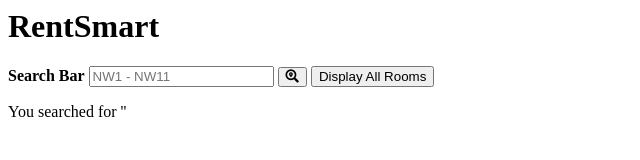
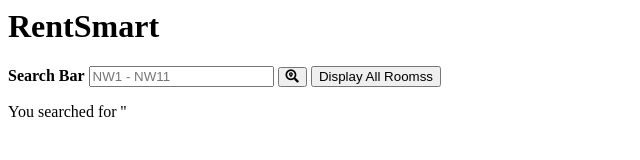
Before and after one commit to Saad-322/CST3130-Coursework1-PriceComparisonWebsite, a plain HTML site: page index.html in a window 1280 px wide. Shown: the full height of the page, 0-640 px from the left. Drawn offline with nearby package versions, Linux system fonts and the light colour scheme.

Commit message:
checking merge

```diff
--- a/index.html
+++ b/index.html
@@ -15,7 +15,7 @@
         <strong>Search Bar</strong>
         <input type="text" placeholder="NW1 - NW11" v-model.trim=postCode>
         <button @click="search" class="fas fa-search-location"></button>
-        <button @click="displayAllRooms">Display All Rooms</button>
+        <button @click="displayAllRooms">Display All Roomss</button>
         <p>You searched for '{{postCode}}'</p>
         <ul>
             <p v-for="(room, rooms) in rooms">
```
